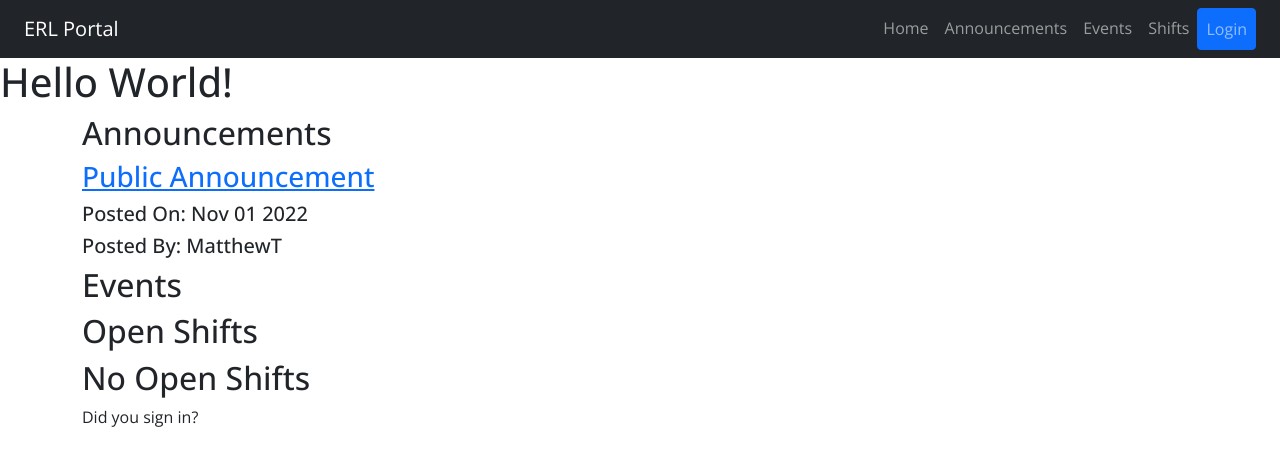
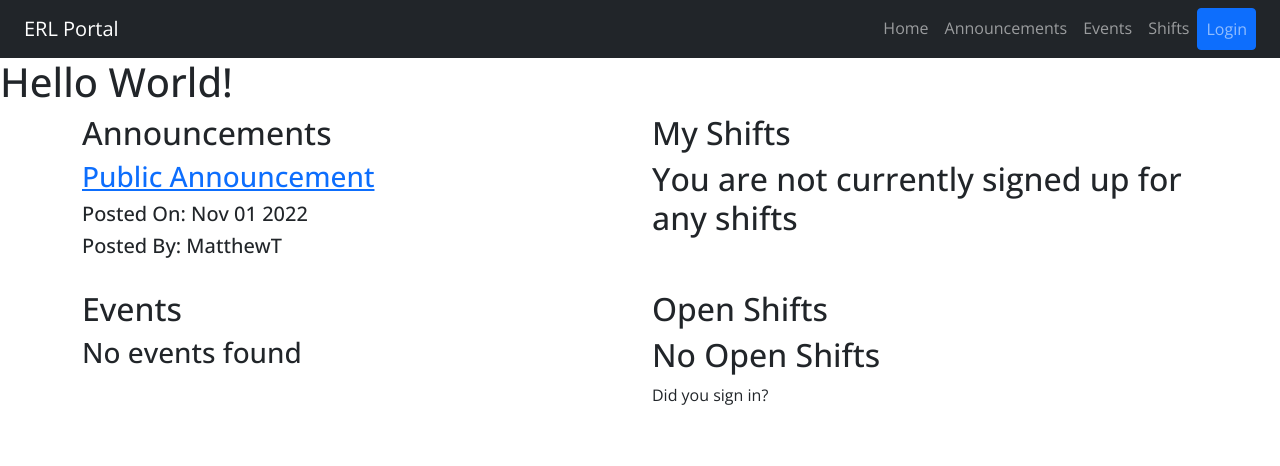
Before and after one commit to matthew-talamantes/ERL-portal, a Django app: page / in a window 1280 px wide. Shown: the top 466 px of the page. Run offline with Django 4.2, Linux system fonts and the light colour scheme; data comes from the database, SQL or seed files in the repository; some libraries are stand-ins or nearby versions.

Commit message:
Add users shifts to homepage

```diff
--- a/erlportal/pages/templates/pages/home.html
+++ b/erlportal/pages/templates/pages/home.html
@@ -3,8 +3,8 @@
 {% block content %}
     <h1>Hello World!</h1>
     <div class="container">
-        <section class="row">
-            <div class="col-md-8">
+        <div class="row">
+            <section class="col-md-6 mb-4">
                 <h2>Announcements</h2>
                 {% for item in announcements %}
                     <article>
@@ -13,11 +13,27 @@
                         <h5>Posted By: {{ item.postedBy }}</h5>
                     </article>
                 {% endfor %}
-            </div>
-        </section>
-        <section class="row">
-            <div class="col-md-8">
+            </section>
+            <section class="col-md-6 mb-4">
+                <h2>My Shifts</h2>
+                {% if userShifts %}
+                {% for shift in userShifts %}
+                <article>
+                    <a href="{% url 'shift-instance-detail' base_slug=shift.baseShift.slug uid=shift.uid %}"><h3>{{ shift.baseShift.name }}</h3></a>
+                    <h4>Date: {{ shift.date|date:"l, F jS, Y" }}</h4>
+                    <h4>{{ shift.startTime|date:"g:iA" }} - {{ shift.endTime|date:"g:iA" }}</h4>
+                    <p>{{ shift.description }}</p>
+                </article>
+                {% endfor %}
+                {% else %}
+                <h2>You are not currently signed up for any shifts</h2>
+                {% endif %}
+            </section>
+        </div>
+        <div class="row">
+            <section class="col-md-6 mb-4">
                 <h2>Events</h2>
+                {% if events %}
                 {% for item in events %}
                 <article>
                     <a href="{% url 'event-detail' item.slug %}"><h3>{{ item.title }}</h3></a>
@@ -25,10 +41,11 @@
                     <h4>End: {{ item.endTime|date:"g:iA D, M d, Y" }}</h4>
                 </article>
                 {% endfor %}
-            </div>
-        </section>
-        <section class="row">
-            <div class="col-md-8">
+                {% else %}
+                <h3>No events found</h3>
+                {% endif %}
+            </section>
+            <section class="col-md-6 mb-4">
                 <h2>Open Shifts</h2>
                 {% if openShifts %}
                 {% for shift in openShifts %}
@@ -43,7 +60,7 @@
                 <h2>No Open Shifts</h2>
                 <p>Did you sign in?</p>
                 {% endif %}
-            </div>
-        </section>
+            </section>
+        </div>
     </div>
 {% endblock content %}
--- a/erlportal/pages/views.py
+++ b/erlportal/pages/views.py
@@ -32,20 +32,29 @@ class HomePageView(TemplateView):
             announcements = Announcement.objects.all()
             events = Event.objects.all()
             openShifts = ShiftInstance.objects.filter(Q(slots__gt=F('staffCount') + F('volCount')))
+            userShifts = ShiftInstance.objects.filter(staff=user)
         elif viewPerm == 1:
             announcements = Announcement.objects.filter(Q(viewPerms='volunteers') | Q(viewPerms='public'))
             events = Event.objects.filter(Q(viewPerms='volunteers') | Q(viewPerms='public'))
             openShifts = ShiftInstance.objects.filter(Q(volSlots__gt=F('volCount')))
+            userShifts = ShiftInstance.objects.filter(vols=user)
         else:
             announcements = Announcement.objects.filter(viewPerms='public')
             events = Event.objects.filter(viewPerms='public')
             openShifts = []
+            userShifts = []
+
 
         context['announcements'] = announcements[:6]
-        context['events'] = events.filter(Q(startTime__gte=currentTime) | Q(endTime__gte=currentTime))[:10]
+        context['events'] = events.filter(Q(startTime__gte=currentTime) | Q(endTime__gte=currentTime)).order_by('startTime', 'endTime')[:5]
         if openShifts:
-            context['openShifts'] = openShifts.filter(Q(date__gte=currentTime.date()))[:10]
+            context['openShifts'] = openShifts.filter(Q(date__gte=currentTime.date())).order_by('date', 'startTime', 'endTime')[:5]
         else:
             context['openShifts'] = openShifts
 
+        if userShifts:
+            context['userShifts'] = userShifts.filter(Q(date__gte=currentTime.date())).order_by('date', 'startTime', 'endTime')[:5]
+        else:
+            context['userShifts'] = userShifts
+
         return context
```
